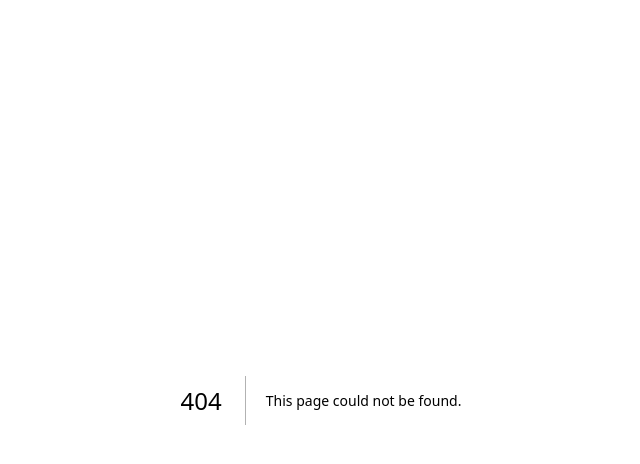
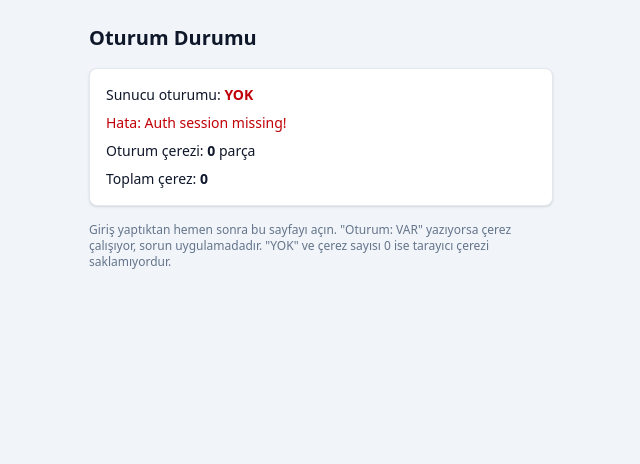
Before and after one commit to aicanberkb-dev/ecemcanyemektakip, a Next.js app: page /auth/durum in a window 1280 px wide. Before the commit this address had no page. Shown: the top 464 px of the page, without its empty margins (319-959 px from the left). Built offline with nearby package versions, Linux system fonts and the light colour scheme; no server answers.

Commit message:
Oturum durumu teshis sayfasi
Telefonda giris sonrasi giris ekranina donme sikayeti icin: oturum cerezi
sunucuya ulasiyor mu, kac parca cerez var; deger gosterilmez.

Co-Authored-By: Claude Opus 5 <noreply@anthropic.com>

```diff
--- /dev/null
+++ b/src/app/auth/durum/page.tsx
@@ -0,0 +1,54 @@
+import { cookies } from 'next/headers'
+
+import { supabaseServer } from '@/lib/supabase/server'
+
+export const metadata = { title: 'Oturum Durumu — Yemek Takip' }
+
+/**
+ * Teşhis sayfası: giriş yapıldıktan sonra oturum çerezi sunucuya ulaşıyor mu?
+ *
+ * Telefonda "giriş yapıyorum ama sayfa giriş ekranına dönüyor" şikâyetinde,
+ * sorunun çerezde mi yoksa uygulamada mı olduğunu ayırt eder. Değer değil,
+ * yalnız çerezin var olup olmadığı gösterilir.
+ */
+export default async function OturumDurumu() {
+  const supabase = await supabaseServer()
+  const { data, error } = await supabase.auth.getUser()
+
+  const cerezler = (await cookies()).getAll()
+  const authCerezleri = cerezler.filter((c) => c.name.startsWith('sb-'))
+
+  return (
+    <main className="mx-auto max-w-lg space-y-4 p-6">
+      <h1 className="baslik">Oturum Durumu</h1>
+
+      <div className="kart space-y-2 p-4">
+        <p className="text-sm">
+          Sunucu oturumu:{' '}
+          {data.user ? (
+            <strong className="text-emerald-700">VAR</strong>
+          ) : (
+            <strong className="text-red-700">YOK</strong>
+          )}
+        </p>
+        {data.user && <p className="text-sm text-solgun">Kullanıcı: {data.user.email}</p>}
+        {error && <p className="text-sm text-red-700">Hata: {error.message}</p>}
+        <p className="text-sm">
+          Oturum çerezi: <strong>{authCerezleri.length}</strong> parça
+          {authCerezleri.length > 0 && (
+            <span className="text-solgun"> ({authCerezleri.map((c) => c.name).join(', ')})</span>
+          )}
+        </p>
+        <p className="text-sm">
+          Toplam çerez: <strong>{cerezler.length}</strong>
+        </p>
+      </div>
+
+      <p className="text-xs text-solgun">
+        Giriş yaptıktan hemen sonra bu sayfayı açın. &quot;Oturum: VAR&quot; yazıyorsa çerez
+        çalışıyor, sorun uygulamadadır. &quot;YOK&quot; ve çerez sayısı 0 ise tarayıcı çerezi
+        saklamıyordur.
+      </p>
+    </main>
+  )
+}
```
